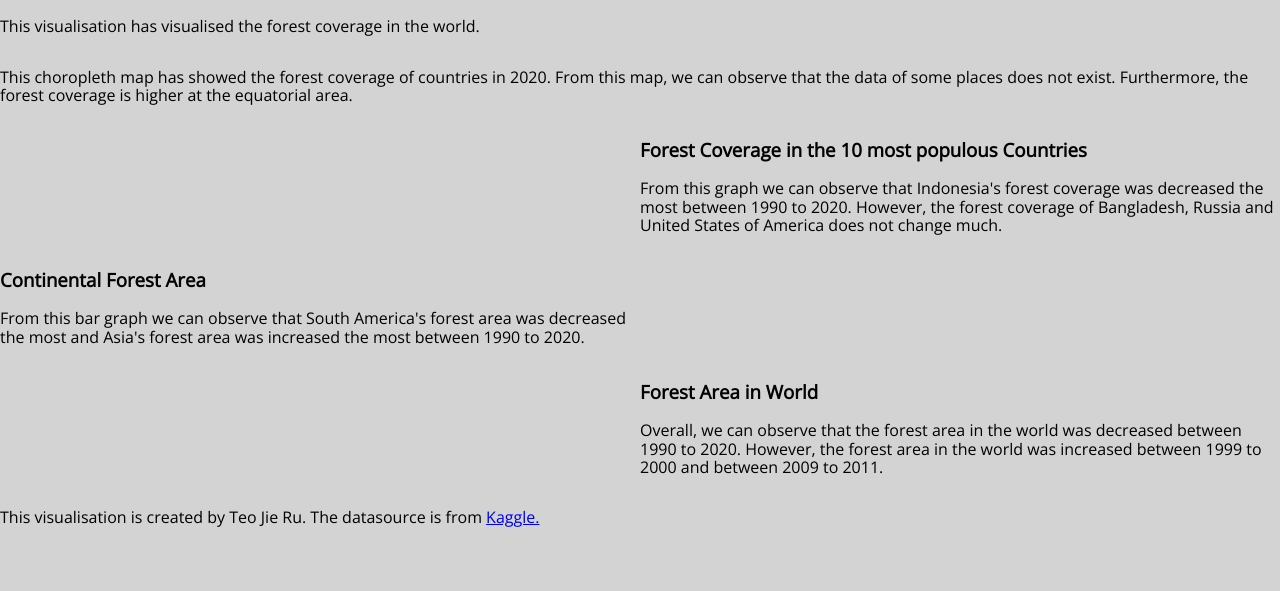
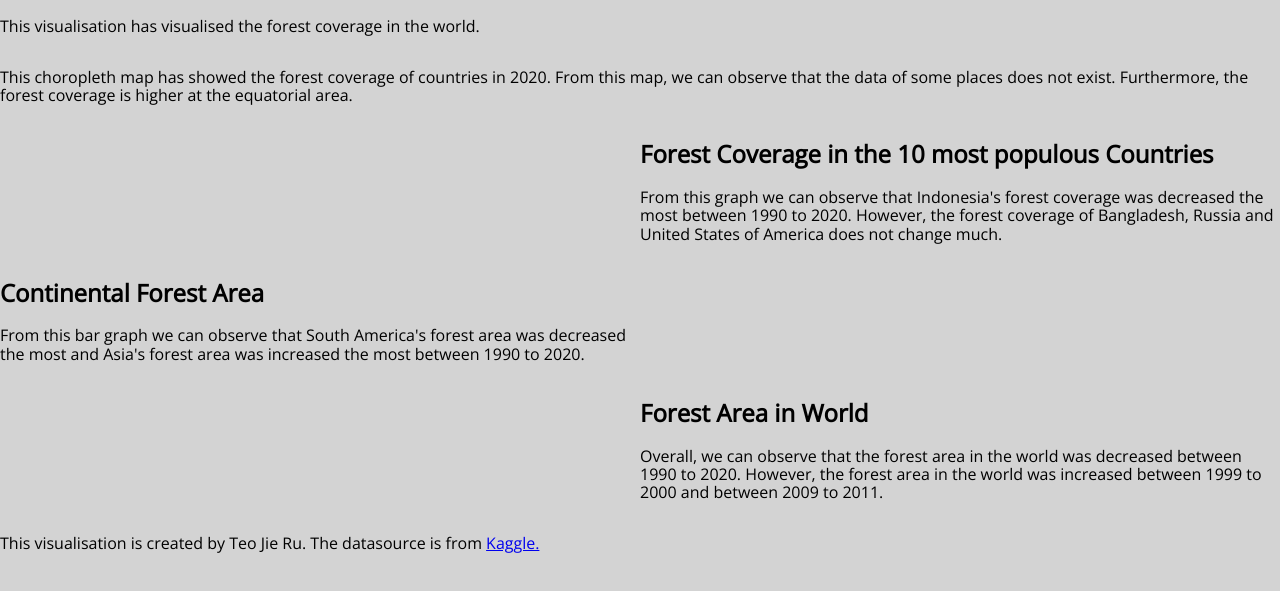
Before and after one commit to TeoJieRu/12, a plain HTML site: page index.html in a window 1280 px wide. Shown: the part 41-632 px from the top of the page. Drawn offline with nearby package versions, Linux system fonts and the light colour scheme; files that its build step writes are made by us from their sources; a script that the page names is missing.

Commit message:
Update index.html

```diff
--- a/index.html
+++ b/index.html
@@ -66,7 +66,7 @@
       </div>
       <div class="pure-u-1-2">
         <div class="description description-right">
-          <h3>Forest Coverage in the 10 most populous Countries</h3>
+          <h2>Forest Coverage in the 10 most populous Countries</h2>
           <p>From this graph we can observe that Indonesia's forest coverage was decreased the most between 1990 to 2020.
             However, the forest coverage of Bangladesh, Russia and United States of America does not change much.
           </p>
@@ -79,7 +79,7 @@
     <div class="pure-g">
       <div class="pure-u-1-2">
         <div class="description description-left">
-          <h3>Continental Forest Area</h3>
+          <h2>Continental Forest Area</h2>
           <p>From this bar graph we can observe that South America's forest area was decreased the most
             and Asia's forest area was increased the most between 1990 to 2020.</p>
         </div>
@@ -97,7 +97,7 @@
       </div>
       <div class="pure-u-1-2">
         <div class="description description-right">
-          <h3>Forest Area in World</h3>
+          <h2>Forest Area in World</h2>
             <p>Overall, we can observe that the forest area in the world was decreased between 1990 to 2020.
               However, the forest area in the world was increased between 1999 to 2000 and between 2009 to 2011.
             </p>
```
